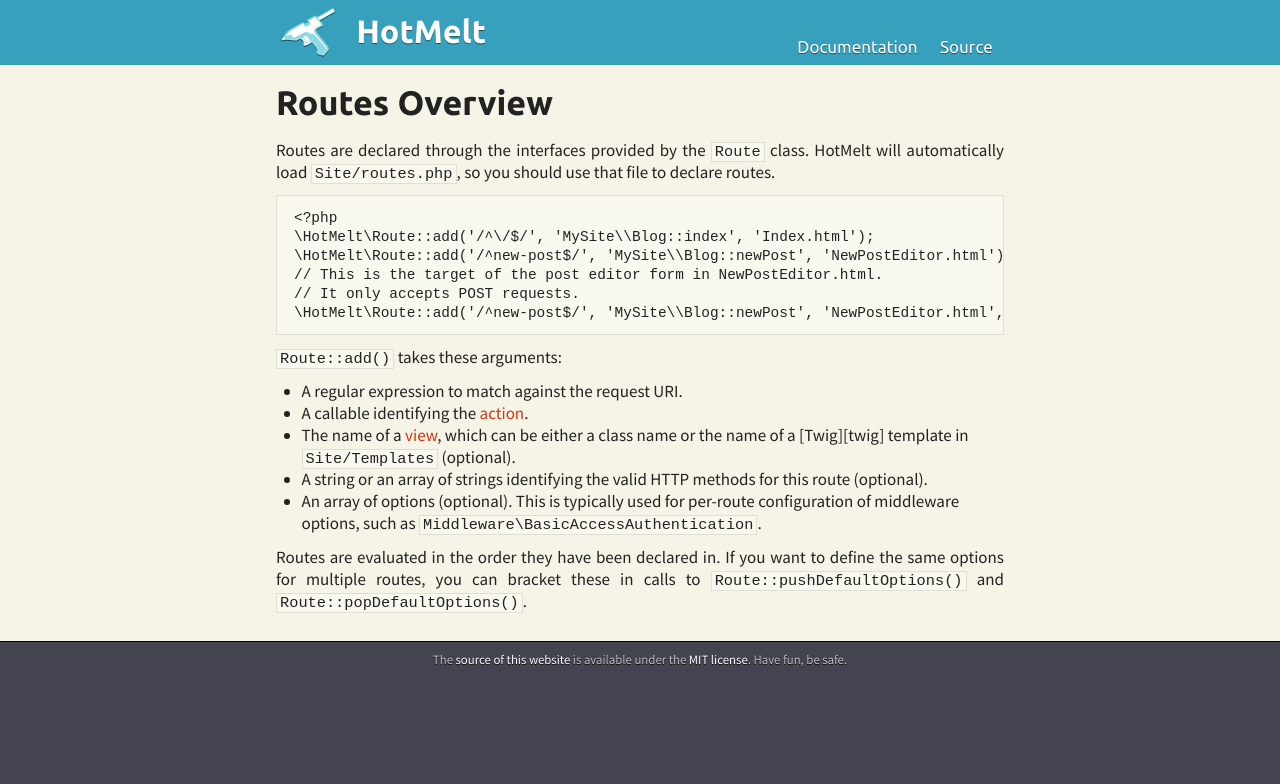
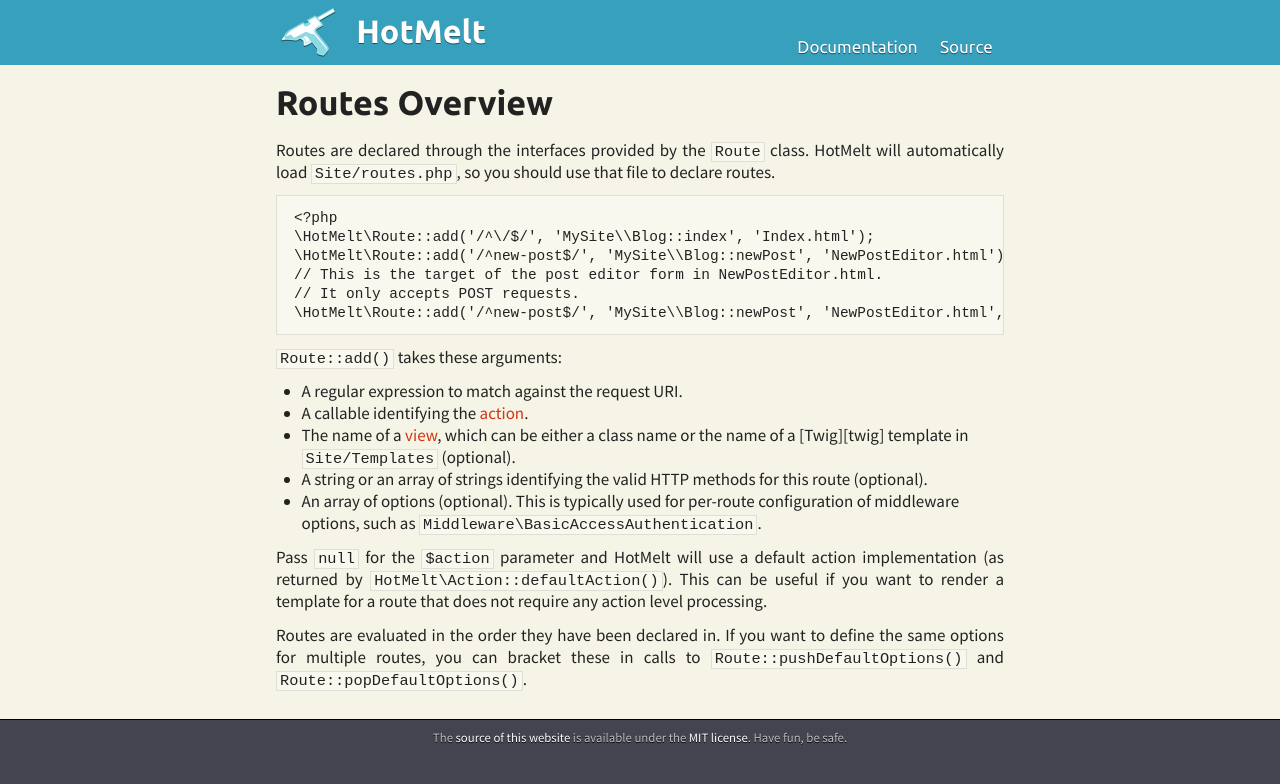
Before and after one commit to gcbrueckmann/HotMelt, a Jekyll site: the page built from docs/overview/routes/index.md, in a window 1280 px wide. Shown: the top 784 px of the page. Built offline with Jekyll 4.4.1, drawn with Linux system fonts in a browser that asks for light colours; Markdown is read by kramdown in place of the engine named in the settings.

Commit message:
Add note about null actions to routes overview

```diff
--- a/docs/overview/routes/index.md
+++ b/docs/overview/routes/index.md
@@ -22,6 +22,8 @@ Routes are declared through the interfaces provided by the `Route` class. HotMel
 - A string or an array of strings identifying the valid HTTP methods for this route (optional).
 - An array of options (optional). This is typically used for per-route configuration of middleware options, such as `Middleware\BasicAccessAuthentication`.
 
+Pass `null` for the `$action` parameter and HotMelt will use a default action implementation (as returned by `HotMelt\Action::defaultAction()`). This can be useful if you want to render a template for a route that does not require any action level processing.
+
 Routes are evaluated in the order they have been declared in. If you want to define the same options for multiple routes, you can bracket these in calls to `Route::pushDefaultOptions()` and `Route::popDefaultOptions()`.
 
 [actions-overview]: ../actions
```
